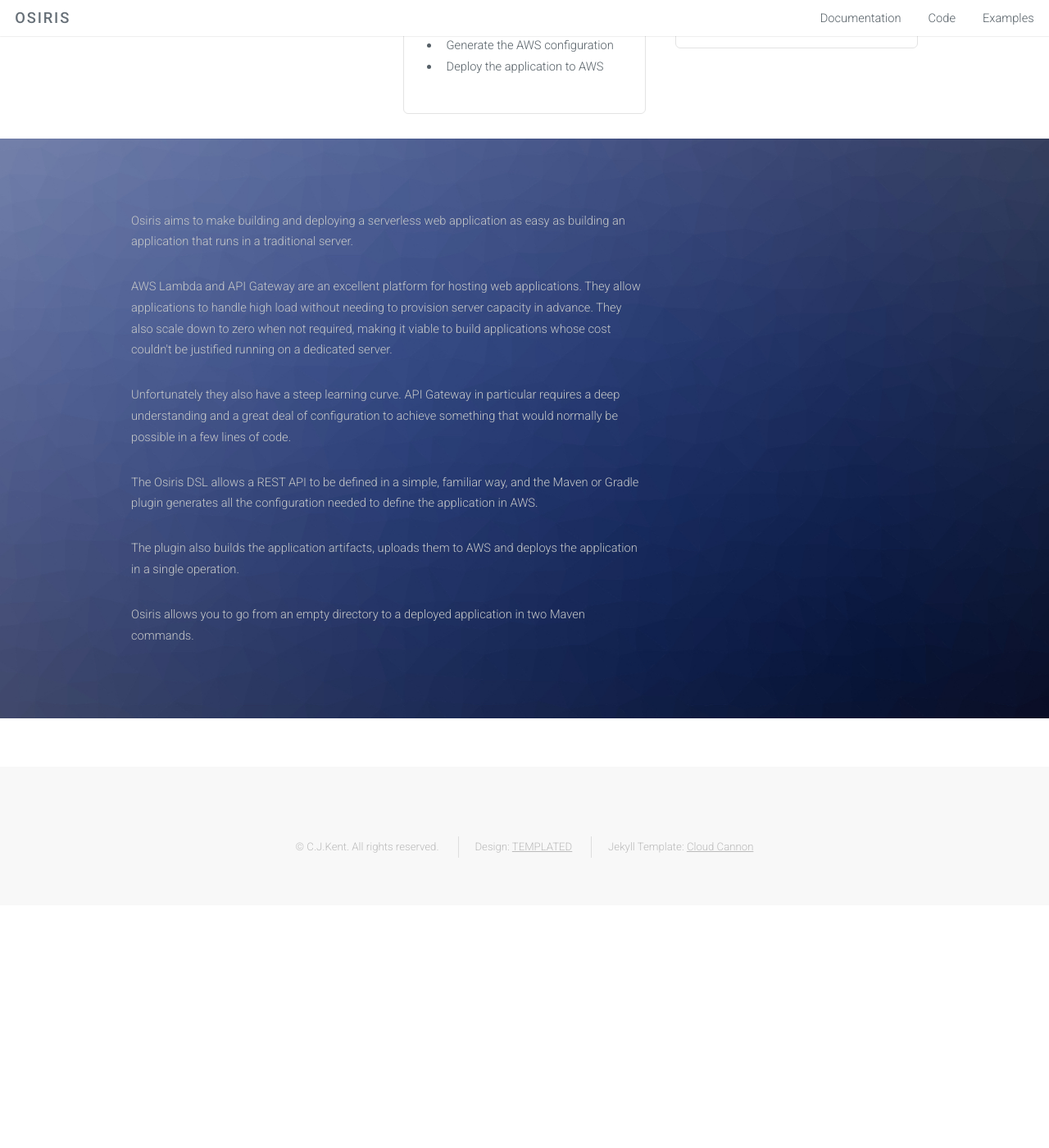
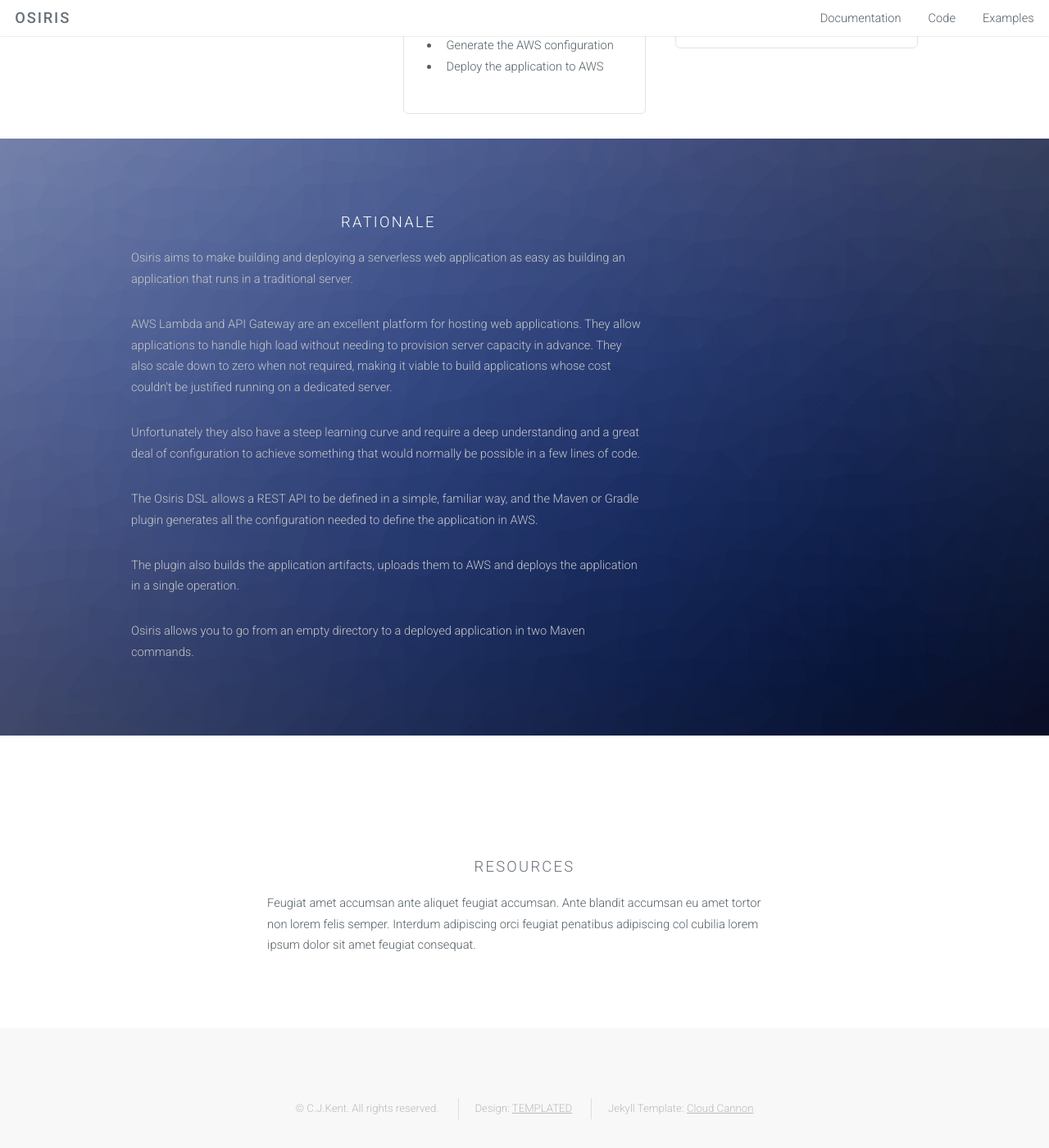
Before and after one commit to cjkent/cjkent.github.io, a Jekyll site: the page built from index.html, in a window 1280 px wide and 1400 px high, scrolled down 1117 px. Shown: the whole window at 82% size. Built offline with Jekyll 4.4.1, drawn with Linux system fonts in a browser that asks for light colours; before the commit the page ends 2221 px from its top, so only the background shows below that.

Commit message:
Add new section

```diff
--- a/index.html
+++ b/index.html
@@ -68,15 +68,16 @@ val api = api<ComponentsProvider> {
         <div class="container">
             <div class="row">
                 <div class="8u">
+                    <h3>Rationale</h3>
                     <p>Osiris aims to make building and deploying a serverless web application as easy as building an
                         application that runs in a traditional server.</p>
                     <p>AWS Lambda and API Gateway are an excellent platform for hosting web applications. They allow
                         applications to handle high load without needing to provision server capacity in advance.
                         They also scale down to zero when not required, making it viable to build
                         applications whose cost couldn't be justified running on a dedicated server.</p>
-                    <p>Unfortunately they also have a steep learning curve. API Gateway in particular requires a deep
-                        understanding and a great deal of configuration to achieve something that would normally be
-                        possible in a few lines of code.</p>
+                    <p>Unfortunately they also have a steep learning curve and require a deep understanding and a
+                        great deal of configuration to achieve something that would normally be possible in a few
+                        lines of code.</p>
                     <p>The Osiris DSL allows a REST API to be defined in a simple, familiar way, and the Maven or Gradle
                         plugin generates all the configuration needed to define the application in AWS.</p>
                     <p>The plugin also builds the application artifacts, uploads them to AWS and deploys
@@ -87,6 +88,24 @@ val api = api<ComponentsProvider> {
             </div>
         </div>
     </section>
+</section>
+
+<section id="three" class="wrapper style1">
+    <div class="container">
+        <div class="row">
+            <div class="2u">
+                &nbsp;
+            </div>
+            <div class="8u">
+                <section>
+                    <h3>Resources</h3>
+                    <p>Feugiat amet accumsan ante aliquet feugiat accumsan. Ante blandit accumsan eu amet tortor non
+                        lorem felis semper. Interdum adipiscing orci feugiat penatibus adipiscing col cubilia lorem
+                        ipsum dolor sit amet feugiat consequat.</p>
+                </section>
+            </div>
+        </div>
+    </div>
 </section>
 
 <!-- Two -->
```
